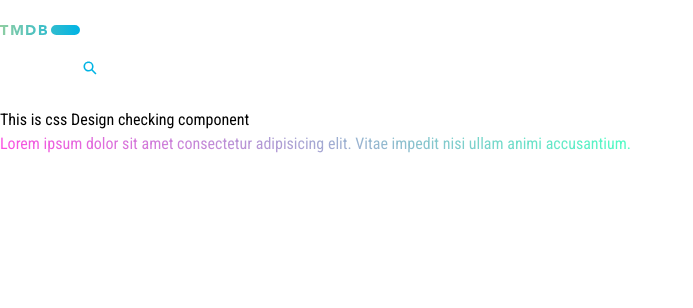
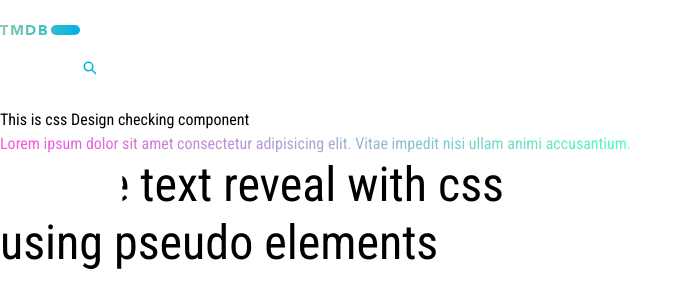
Before and after one commit to TanjimulSabbir/FilmFlix, a React (Vite) app: page /design in a window 1280 px wide. Shown: the top 308 px of the page, without its empty margins (0-693 px from the left). Built offline with nearby package versions, Linux system fonts and the light colour scheme; a web font is replaced by a local one.

Commit message:
slider controlling

```diff
--- a/cssTricks.css
+++ b/cssTricks.module.css
@@ -21,7 +21,7 @@
 /* <div class="container">
   <h1 contenteditable>Gambetta</h1>
 </div> */
-
+/*
 h1 {
   font-size: 120px;
   text-transform: uppercase;
@@ -40,7 +40,7 @@ h1 {
 h1:hover {
   font-variation-settings: "wght" 600;
   letter-spacing: 1px;
-}
+} */
 
 /* Text hover and show a left to right color effect */
 /* <h1>Hover Me</h1> */
@@ -81,7 +81,76 @@ h1:hover {
   background-image: linear-gradient(35deg,
       var(--color-primary),
       var(--color-secondary),
-      #899089
+      #899089);
+}
 
-      );
+/* Text over Animation and Text grow */
+
+h1 {
+  font-size: 3em;
+  font-weight: normal;
 }
+
+/* title styles */
+.homeTitle span {
+  position: relative;
+  overflow: hidden;
+  display: block;
+  line-height: 1.2;
+}
+
+.homeTitle span::after {
+  content: '';
+  position: absolute;
+  top: 0;
+  right: 0;
+  width: 100%;
+  height: 100%;
+  background: white;
+  animation: a-ltr-after 2s cubic-bezier(.77, 0, .18, 1) forwards;
+  transform: translateX(-101%);
+}
+
+.homeTitle span::before {
+  content: '';
+  position: absolute;
+  top: 0;
+  right: 0;
+  width: 100%;
+  height: 100%;
+  background: var(--bg-color);
+  animation: a-ltr-before 3s cubic-bezier(.77, 0, .18, 1) forwards;
+  transform: translateX(0);
+}
+
+.homeTitle span:nth-of-type(1)::before,
+.homeTitle span:nth-of-type(1)::after {
+  animation-iteration-count: infinite;
+  animation-delay: 5s;
+}
+
+.homeTitle span:nth-of-type(2)::before,
+.homeTitle span:nth-of-type(2)::after {
+  animation-iteration-count: infinite;
+  animation-delay: 2s;
+}
+
+@keyframes a-ltr-after {
+  0% {
+    transform: translateX(-100%)
+  }
+
+  100% {
+    transform: translateX(101%)
+  }
+}
+
+@keyframes a-ltr-before {
+  0% {
+    transform: translateX(0)
+  }
+
+  100% {
+    transform: translateX(200%)
+  }
+}
--- a/src/Layout/Design.jsx
+++ b/src/Layout/Design.jsx
@@ -1,13 +1,19 @@
-import "../../cssTricks.css"
+import style from "../../cssTricks.module.css"
 
 function Design() {
     return (
-        <div className="h-screen flex items-center justify-center">
+        <div className="h-screen flex flex-col items-center justify-center space-y-10">
             <div>
                 <p>This is css Design checking component</p>
                 {/* <blockquote> */}
-                    <p className="colorText">Lorem ipsum dolor sit amet consectetur adipisicing elit. Vitae impedit nisi ullam animi accusantium.</p>
+                <p className={`${style.colorText}`}>Lorem ipsum dolor sit amet consectetur adipisicing elit. Vitae impedit nisi ullam animi accusantium.</p>
                 {/* </blockquote> */}
+            </div>
+            <div>
+                <h1 className={`${style.homeTitle}`}>
+                    <span>Simple text reveal with css</span>
+                    <span>using pseudo elements</span>
+                </h1>
             </div>
         </div>
     )
--- a/src/Layout/Layout.jsx
+++ b/src/Layout/Layout.jsx
@@ -1,11 +1,13 @@
 import { Outlet } from "react-router-dom";
 import Navbar from "../components/shared/header/Navbar";
+import { Toaster } from "react-hot-toast";
 
 function Layout() {
     return (
         <div className="relative">
             <Navbar />
             <Outlet />
+            <Toaster position="top-center" />
         </div>
     )
 }
--- a/src/components/Home/BannerText02.jsx
+++ b/src/components/Home/BannerText02.jsx
@@ -1,43 +1,47 @@
 import { CiPlay1 } from "react-icons/ci";
 import moment from "moment";
 import Trailer from "./Trailer";
-import { useState } from "react";
+import { useEffect, useState } from "react";
+import style from "../../style/bannerText.module.css";
+import toast from "react-hot-toast";
 
 function BannerText02({ movie }) {
-    const [openTrailer, setOpenTrailer] = useState(false)
-    const monthName = moment().month(movie?.release_date?.split('-')[2]).format('MMMM');
+    const [openTrailer, setOpenTrailer] = useState("");
+
+    const monthName = moment().month(parseInt(movie?.release_date?.split('-')[1]) - 1).format('MMMM');
 
     const handleTrailer = () => {
-        // if (!openTrailer) {
-        //     document.getElementById("player").
-        // }
         setOpenTrailer(!openTrailer)
+        toast.success(openTrailer ? "Trailer opened" : "Trailer closed");
+    };
 
-    }
 
+    console.log(openTrailer,"from Banner");
     return (
         <div className="w-1/2 flex justify-end">
             <div>
-                <h1 className="theatePlayDate mb-10 leading-none">
-                    <span className="mr-5" data-text="on">on</span>
+                <h1 className={`${style.theatePlayDate} leading-none`}>
+                    <span className="mr-5">on</span>
                     <span>
-                        <span>{movie?.release_date?.split('-')[1]}</span>
+                        <span>{movie?.release_date?.split('-')[2]}</span>
                         <span className="-ml-1 lowercase">th</span>
                     </span>
                     <br />
                     <span className="tracking-widest">{monthName}</span>
                 </h1>
 
-                <button className={`flex items-center space-x-2`} onClick={() => handleTrailer()}>
-                    <CiPlay1 className="text-4xl text-green-600" />
-                    <span>
-                        Watch Trailer
-                    </span>
-                </button>
+                <div className="mt-10">
+                    <button className={`flex items-center space-x-2`} onClick={handleTrailer}>
+                        <CiPlay1 className="text-4xl text-green-600" />
+                        <span>
+                            {openTrailer ? "Close Trailer" : "Watch Trailer"}
+                        </span>
+                    </button>
+                </div>
             </div>
-            {/* {openTrailer && <Trailer id={movie?.id} handleTrailer={handleTrailer} />} */}
+            {openTrailer && <Trailer id={movie?.id} openTrailer={openTrailer} handleTrailer={handleTrailer} />}
         </div>
-    )
+    );
 }
 
 export default BannerText02;
--- a/src/components/Home/Slider.jsx
+++ b/src/components/Home/Slider.jsx
@@ -39,7 +39,7 @@ function SlickSlider() {
     }
 
     return (
-        <div className="slider-container">
+        <div className="slider-container relative">
             <Slider {...settings}>
                 {content}
             </Slider>
--- a/src/components/Home/Trailer.jsx
+++ b/src/components/Home/Trailer.jsx
@@ -1,8 +1,16 @@
-function Trailer({ id, handleTrailer }) {
+import toast from "react-hot-toast";
+
+function Trailer({ id, handleTrailer, openTrailer }) {
+    let close;
+    window.addEventListener('beforeunload', function (e) {
+        close = true
+        toast.error("window closed")
+        console.log("closed")
+    });
+    console.log(openTrailer,"from trailer");
 
     return (
-        <div onClick={() => handleTrailer()}
-            className="fixed inset-0 bg-black bg-opacity-30 w-screen h-screen flex items-center justify-center">
+        <div className={`fixed inset-0 w-screen h-screen bg-black flex items-center justify-center`}>
             <iframe
                 id="player"
                 width="70%"
--- a/src/style/bannerText.module.css
+++ b/src/style/bannerText.module.css
@@ -25,7 +25,7 @@
 }
 
 .theatePlayDate:hover {
-    font-variation-settings: "wght" 900;
+    font-variation-settings: "wght" 800;
     color: #ffffff91;
 }
 
@@ -72,7 +72,7 @@
   }
 } */
 
-:root {
+/* :root {
   --color-primary: hsl(310, 100%, 65%);
   --color-secondary: hsl(160, 100%, 65%);
   --background: hsl(230, 30%, 15%);
@@ -80,13 +80,13 @@
 }
 
 .colorText {
-  /* border-left: 5px solid;
+  border-left: 5px solid;
   margin-left: 0;
-  padding: 1rem 0 1rem 2rem; */
-  /* font-size: 1rem; */
+  padding: 1rem 0 1rem 2rem;
+  font-size: 1rem;
   -webkit-background-clip: text;
   -webkit-text-fill-color: transparent;
   background-image: linear-gradient(35deg,
           var(--color-primary),
           var(--color-secondary));
-}
+} */
```
Also changed, not shown: src/Redux/Features/Slider/sliderSlice.js (added, +18 -0 lines).
